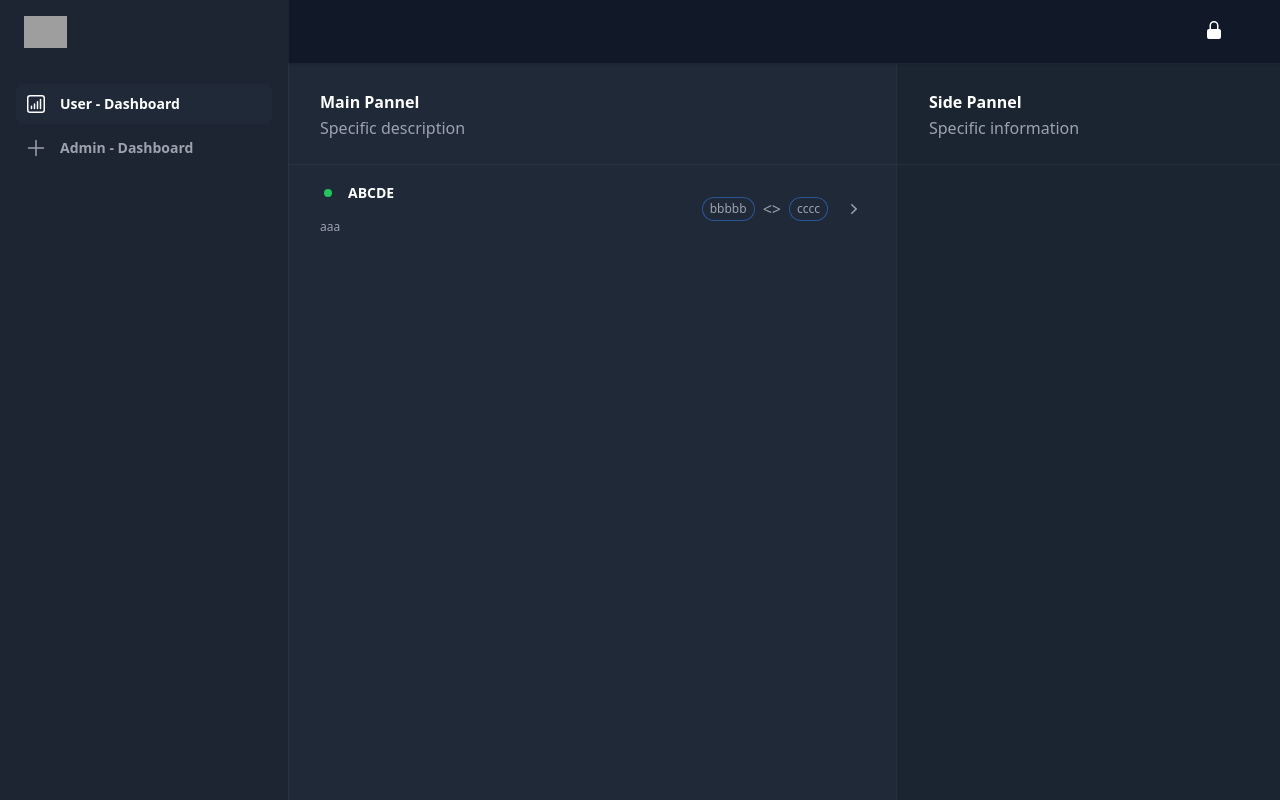
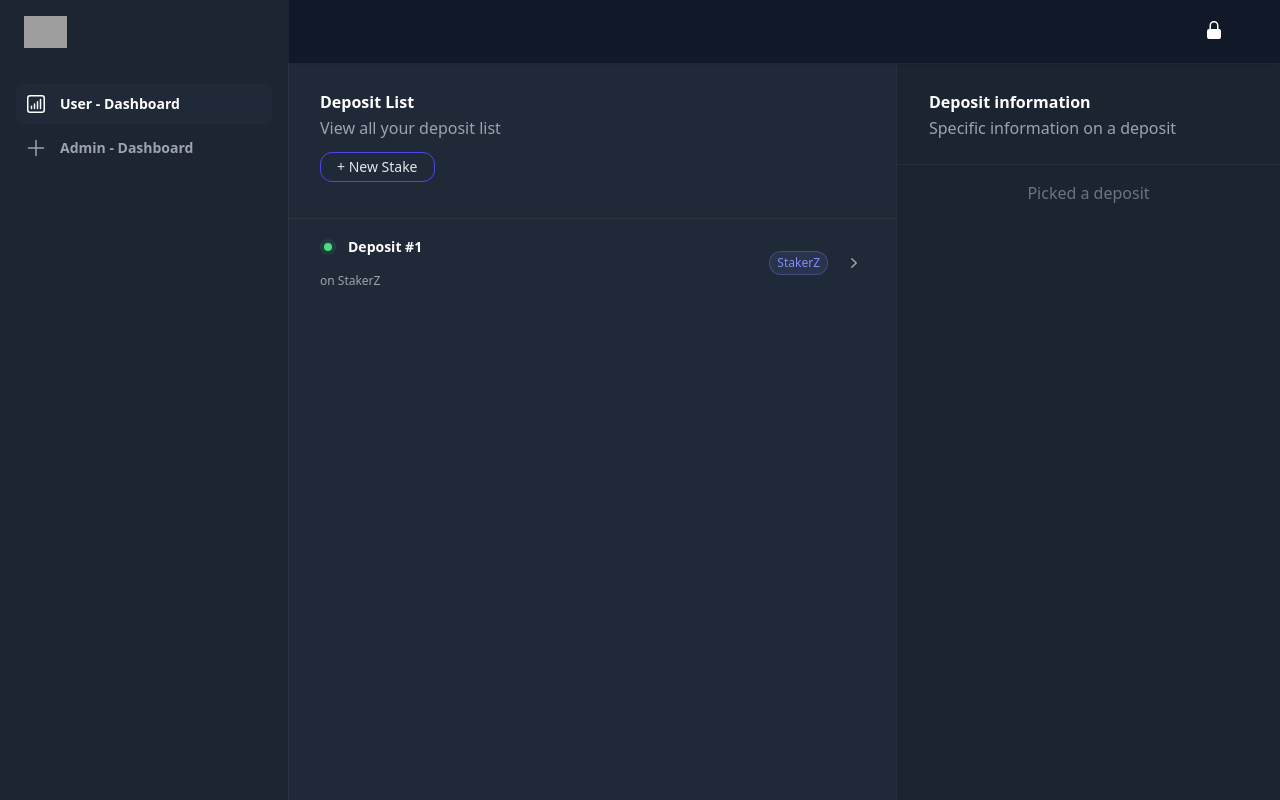
Before and after one commit to Rgascoin/arken.fi, a Next.js app in the folder frontend/: page /app/userDashboard in a window 1280 px wide. Built offline with nearby package versions, Linux system fonts and the light colour scheme; grey boxes are pictures that could not be loaded.

Commit message:
Feat: Add Deposit information

```diff
--- a/frontend/src/components/app/dashboard/core.tsx
+++ b/frontend/src/components/app/dashboard/core.tsx
@@ -1,7 +1,3 @@
-import { Menu, Transition } from '@headlessui/react';
-import { ChevronRightIcon, ChevronUpDownIcon } from '@heroicons/react/20/solid';
-import { Fragment, useState } from 'react';
-
 import MainPanel from './mainPanel';
 import SidePanel from './sidePanel';
 
@@ -15,16 +11,23 @@ const Core = () => {
 			<main className="lg:pr-96">
 				<header className="flex items-center justify-between border-b border-white/5 p-4 sm:p-6 lg:px-8">
 					<div className={'text-gray-400'}>
-						<h1 className="text-base font-semibold leading-7 text-white">Main Pannel</h1>
-						<h2>Specific description</h2>
+						<h1 className="text-base font-semibold leading-7 text-white">Deposit List</h1>
+						<h2>View all your deposit list</h2>
+						<button
+							className={
+								'my-3 cursor-pointer rounded-xl border border-indigo-600 px-4 py-1 text-sm text-gray-200 transition-all duration-150 ease-in-out hover:scale-105 hover:border-indigo-700 hover:bg-indigo-600'
+							}
+						>
+							+ New Stake
+						</button>
 					</div>
 				</header>
 
-				{/* Service list */}
+				{/* Main list */}
 				<MainPanel />
 			</main>
 
-			{/* Activity feed */}
+			{/* Side feed */}
 			<SidePanel />
 		</div>
 	);
--- a/frontend/src/components/app/dashboard/mainPanel.tsx
+++ b/frontend/src/components/app/dashboard/mainPanel.tsx
@@ -1,35 +1,68 @@
 import { ChevronRightIcon } from '@heroicons/react/20/solid';
 import React from 'react';
+
+import { useUserContext } from '../../../contexts/userContext';
+
+const deployments = [
+	{
+		id: 1,
+		depositName: 'Deposit #1',
+		color: 'text-green-400 bg-green-400/10',
+		description: 'on StakerZ',
+		data: 'StakerZ',
+		dataColor: 'text-indigo-400 bg-indigo-400/10 ring-indigo-400/30',
+		stats: [
+			{ name: 'Vault Balance', value: '23,533.00', unit: 'eth' },
+			{ name: 'User Balance', value: '123.00', unit: 'eth' },
+			{ name: 'Re-stake', value: '5.00', unit: 'eth' },
+		],
+	},
+];
 
 function classNames(...classes: any) {
 	return classes.filter(Boolean).join(' ');
 }
 
 const MainPanel = () => {
+	const userClient = useUserContext();
+
+	const pickedDeposit = async (depositData: unknown) => {
+		if (userClient.setPickedDeposit) userClient.setPickedDeposit(depositData);
+	};
+
 	return (
 		<>
 			<ul role="list" className="divide-y divide-white/5">
-				<li className="relative flex cursor-pointer items-center space-x-4 p-4 transition-all ease-in-out hover:bg-gray-700 sm:px-6 lg:px-8">
+				{deployments.map((deposit) => (
+					<li
+						key={deposit.id}
+						className="relative flex cursor-pointer items-center space-x-4 p-4 transition-all ease-in-out hover:bg-gray-700 sm:px-6 lg:px-8"
+					>
 						<div className="min-w-0 flex-auto">
 							<div className="flex items-center gap-x-3">
 								<div
 									className={
 										// eslint-disable-next-line @typescript-eslint/ban-ts-comment
 										// @ts-ignore
-									classNames('text-green-500', 'flex-none rounded-full p-1')
+										classNames(deposit.color, 'flex-none rounded-full p-1')
 									}
 								>
 									<div className="h-2 w-2 rounded-full bg-current" />
 								</div>
 								<h2 className="min-w-0 text-sm font-semibold leading-6 text-white">
-								<a href="#" className="flex gap-x-2">
-									<span className="truncate whitespace-nowrap">ABCDE</span>
+									<button
+										onClick={async () => {
+											await pickedDeposit(deposit);
+										}}
+										className="flex gap-x-2"
+									>
+										<span className="truncate whitespace-nowrap">{deposit.depositName}</span>
 										<span className="absolute inset-0" />
-								</a>
+									</button>
 								</h2>
 							</div>
 							<div className="mt-3 flex items-center gap-x-2.5 text-xs leading-5 text-gray-400">
-							<p className="whitespace-nowrap">aaa</p>
+								<p className="whitespace-nowrap">{deposit.description}</p>
 							</div>
 						</div>
 						<div className={'flex-row gap-2 md:flex'}>
@@ -37,26 +70,16 @@ const MainPanel = () => {
 								className={classNames(
 									// eslint-disable-next-line @typescript-eslint/ban-ts-comment
 									// @ts-ignore
-								'text-gray-400',
+									deposit.dataColor,
 									'md:rounded-full flex-none py-1 px-2 text-xs font-medium ring-1 ring-inset truncate',
 								)}
 							>
-							bbbbb
-						</div>
-						<div className={'invisible hidden text-center text-gray-400 md:visible md:flex'}>{'<>'}</div>
-						<div
-							className={classNames(
-								// eslint-disable-next-line @typescript-eslint/ban-ts-comment
-								// @ts-ignore
-								'text-gray-400',
-								'md:rounded-full flex-none py-1 px-2 text-xs font-medium ring-1 ring-inset truncate',
-							)}
-						>
-							cccc
+								{deposit.data}
 							</div>
 						</div>
 						<ChevronRightIcon className="h-5 w-5 flex-none text-gray-400" aria-hidden="true" />
 					</li>
+				))}
 			</ul>
 		</>
 	);
--- a/frontend/src/components/app/dashboard/sidePanel.tsx
+++ b/frontend/src/components/app/dashboard/sidePanel.tsx
@@ -1,19 +1,73 @@
 import React from 'react';
+
+import { useUserContext } from '../../../contexts/userContext';
 
 function classNames(...classes: any) {
 	return classes.filter(Boolean).join(' ');
 }
 
 const SidePanel = () => {
+	const userContext = useUserContext();
+
 	return (
 		<>
 			<aside className="bg-black/10 lg:fixed lg:bottom-0 lg:right-0 lg:top-16 lg:w-96 lg:overflow-y-auto lg:border-l lg:border-white/5">
 				<header className="flex items-center justify-between border-b border-white/5 p-4 sm:p-6 lg:px-8">
 					<div className={'text-gray-400'}>
-						<h2 className="text-base font-semibold leading-7 text-white">Side Pannel</h2>
-						<h3 className={''}>Specific information</h3>
+						<h2 className="text-base font-semibold leading-7 text-white">Deposit information</h2>
+						<h3 className={''}>Specific information on a deposit</h3>
 					</div>
 				</header>
+				<div>
+					{userContext.pickedDeposit ? (
+						<div>
+							<h2 className={'px-3 pt-3 text-white'}>{userContext.pickedDeposit.depositName}</h2>
+							<h2 className={'px-3 pb-3 text-sm text-gray-400'}>
+								{userContext.pickedDeposit.description}
+							</h2>
+
+							<div className="bg-gray-700">
+								<div className="mx-auto max-w-7xl">
+									<div className="grid grid-cols-1 gap-px bg-white/5">
+										{userContext.pickedDeposit.stats.map((stat: any) => (
+											<div key={stat.name} className="bg-gray-800 px-4 py-6 sm:px-6 ">
+												<p className="text-sm font-medium leading-6 text-gray-400">
+													{stat.name}
+												</p>
+												<p className="mt-2 flex items-baseline gap-x-2">
+													<span className="text-4xl font-semibold tracking-tight text-white">
+														{stat.value}
+													</span>
+													{stat.unit ? (
+														<span className="text-sm text-gray-400">{stat.unit}</span>
+													) : null}
+												</p>
+											</div>
+										))}
+									</div>
+								</div>
+							</div>
+							<div className={'flex items-center justify-center gap-x-8 px-3'}>
+								<button
+									className={
+										'my-3 cursor-pointer rounded-xl border border-indigo-600 px-4 py-1 text-sm text-gray-200 transition-all duration-150 ease-in-out hover:scale-105 hover:border-indigo-700 hover:bg-indigo-600'
+									}
+								>
+									+ Deposit
+								</button>
+								<button
+									className={
+										'my-3 cursor-pointer rounded-xl border border-red-600 px-4 py-1 text-sm text-gray-200 transition-all duration-150 ease-in-out hover:scale-105 hover:border-red-700 hover:bg-red-600'
+									}
+								>
+									- Withdraw
+								</button>
+							</div>
+						</div>
+					) : (
+						<div className={'py-4 text-center text-gray-500'}>Picked a deposit</div>
+					)}
+				</div>
 			</aside>
 		</>
 	);
--- a/frontend/src/hooks/userClient.tsx
+++ b/frontend/src/hooks/userClient.tsx
@@ -2,18 +2,23 @@ import { useEffect, useState } from 'react';
 
 export interface UserClientInterface {
 	address: string | undefined;
+	pickedDeposit: any;
+	setPickedDeposit: ((a: any) => Promise<void>) | undefined;
 	login: ((a: string) => Promise<boolean>) | undefined;
 	logout: (() => Promise<void>) | undefined;
 }
 
 const userInitialState: UserClientInterface = {
 	address: undefined,
+	pickedDeposit: undefined,
+	setPickedDeposit: undefined,
 	login: undefined,
 	logout: undefined,
 };
 
 const UseUserClient = () => {
 	const [address, setAddress] = useState<string | undefined>(undefined);
+	const [pickedDeposit, setPickedDeposit] = useState<any>(undefined);
 
 	// TODO: Fetch the user automatically at loading if possible
 	useEffect(() => {
@@ -39,6 +44,8 @@ const UseUserClient = () => {
 
 	return {
 		address,
+		pickedDeposit,
+		setPickedDeposit,
 		login,
 		logout,
 	} as UserClientInterface;
```
Lines whose indentation alone changed are shown as unchanged.
